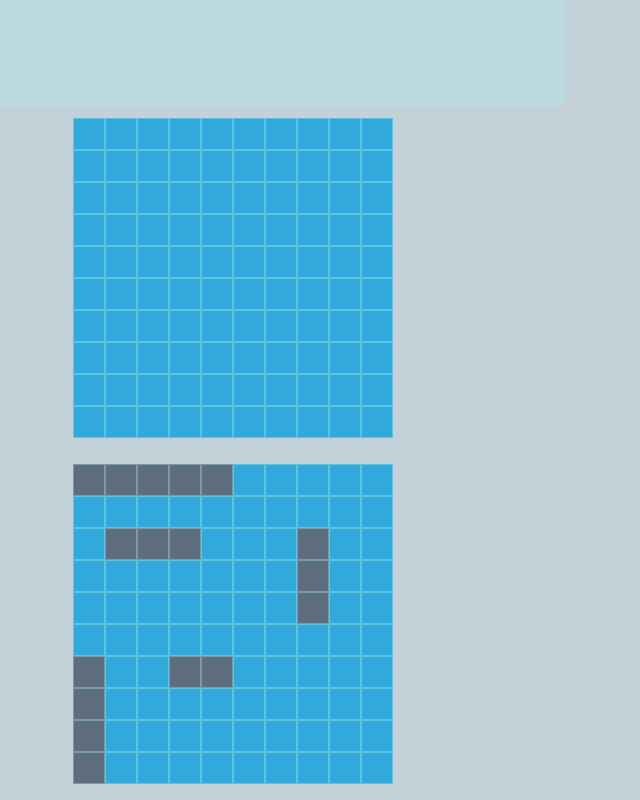
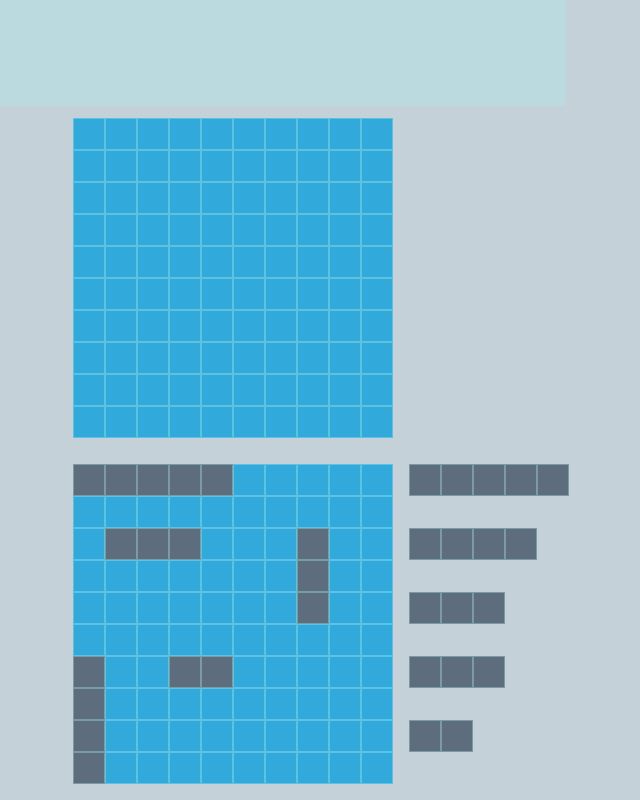
Before and after one commit to MundanePeasant/battleship, a website built with webpack: page dist/index.html in a window 1280 px wide. Shown: the whole page, without its empty margins (407-1047 px from the left). Built offline with nearby package versions, Linux system fonts and the light colour scheme.

Commit message:
show placeable ships on the right side

```diff
--- a/src/dom.js
+++ b/src/dom.js
@@ -21,6 +21,7 @@ export const landingDOM = (function () {
     createGrid("board", "c1");
     createGrid("board", "p1");
 
+    shipTileSizer();
     addAttackListener();
   };
 
@@ -64,6 +65,19 @@ export const landingDOM = (function () {
       }
       container.appendChild(shipHolder);
     }
+  };
+
+  const shipTileSizer = () => {
+    let tile = document.querySelectorAll(".tile")[0];
+    let shipTile = document.querySelectorAll(".ship-tile");
+
+    let tileStyles = window.getComputedStyle(tile);
+    let tileSize = parseFloat(tileStyles.width);
+
+    shipTile.forEach((tile) => {
+      tile.style.width = `${tileSize}px`;
+      tile.style.height = `${tileSize}px`;
+    });
   };
 
   const addAttackListener = () => {
--- a/src/style.css
+++ b/src/style.css
@@ -82,3 +82,15 @@
   width: 100%;
   height: 100%;
 }
+
+.ship-holder {
+  display: flex;
+  flex-direction: row;
+}
+
+.ship-tile {
+  background-color: var(--shuttle-grey);
+  border: 1px solid var(--water-leaf);
+  box-sizing: border-box;
+  transition: transform 0.1s ease-in-out;
+}
```
Also changed, not shown: dist/index.bundle.js.
